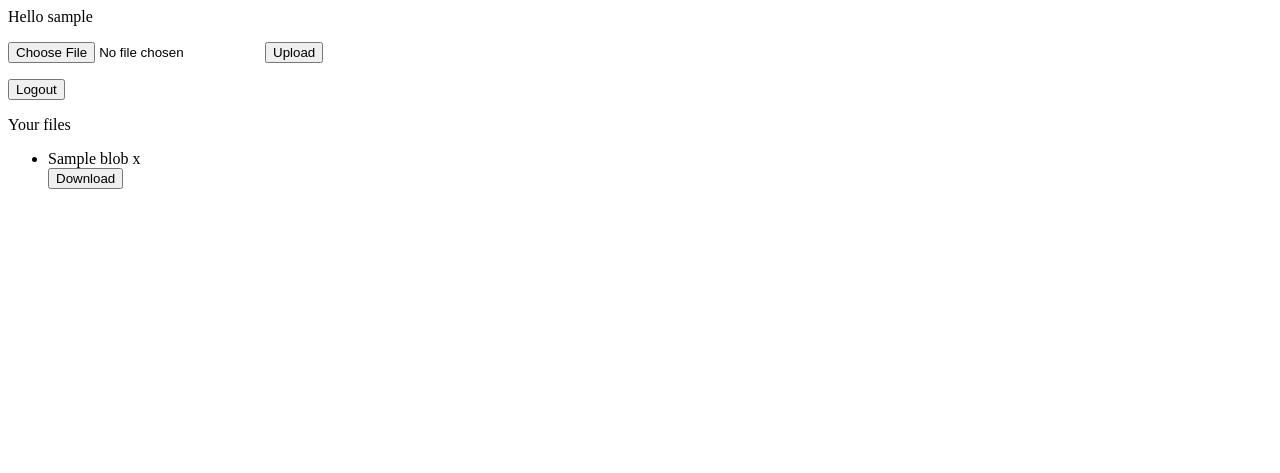
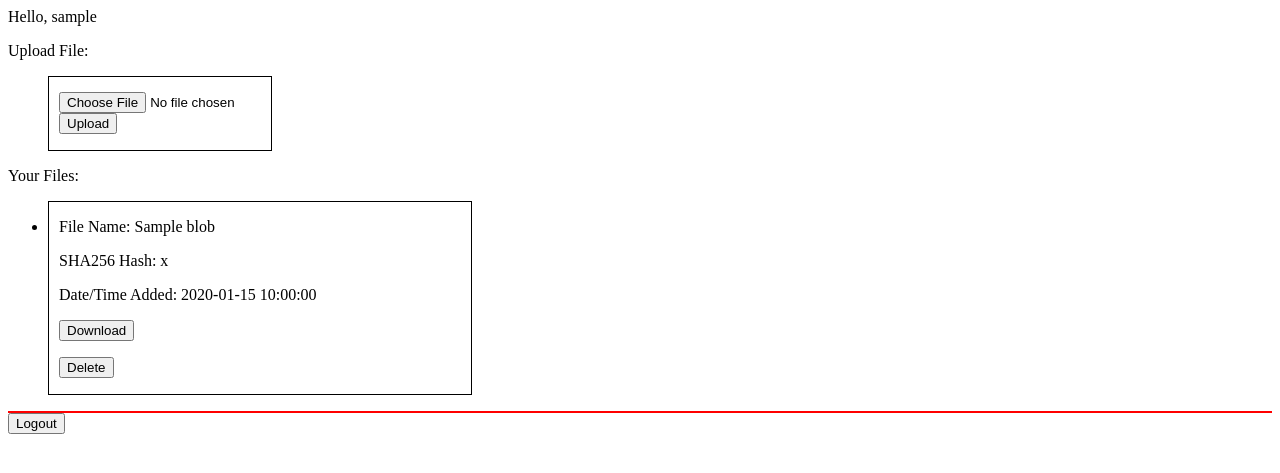
Before and after one commit to hh3111/file-uploading, a Flask app: template templates/index.html in a window 1280 px wide. Shown: the top 473 px of the page. Run offline with Flask 2, Linux system fonts and the light colour scheme; the template is opened without the code that fills it: most values are stand-ins (such as "Sample title", 1, 10 or a date in 2020).

Commit message:
Finished

```diff
--- a/app.yaml
+++ b/app.yaml
@@ -1,4 +1,8 @@
 runtime: python39
+
+handlers:
+- url: /static
+  static_dir: static
 
 env_variables:
   CLOUD_SQL_USERNAME: admin
--- a/db.py
+++ b/db.py
@@ -30,7 +30,6 @@ def get(username, password):
             got_users = (users)
         else:
             got_users = None
-        #print(got_users)
         return got_users
 
 def create(username, password):
@@ -38,6 +37,5 @@ def create(username, password):
     with conn.cursor() as cursor:
         cursor.execute('INSERT INTO users (username, password) VALUES (%s, %s)',
                         (username, password))
-        #cursor.execute('INSERT INTO users (username, password) VALUES (test1, test2)')
     conn.commit()
     conn.close()
--- a/main.py
+++ b/main.py
@@ -6,15 +6,12 @@ from io import BytesIO
 from db import get, create
 from google.cloud import storage
 from pathlib import Path
-#from functools import partial
+import datetime
 import hashlib
 app = Flask(__name__)
 
 storage_client = storage.Client()
 bucket_name = "ciphersquad-bucket"
-#bucket = storage_client.get_bucket(bucket_name)
-#blobs=bucket.list_blobs()
-#print(f"Bucket {bucket.name} accessed.")
 
 @app.route('/')
 def main():
@@ -26,12 +23,9 @@ def verify():
     password = request.form.get('password')
     password = hashlib.sha256(password.encode()).hexdigest()
     attempt = get(username, password)
-    aid = attempt[0].get('id')
     if attempt:
+        aid = attempt[0].get('id')
         buckets = storage_client.list_buckets()
-        #print('cs-gy-6903-ciphersquad-' + str(aid))
-        #for bucket in buckets:
-        #    print(bucket.name)
         bucketexists = 0
         bucket_name = 'cs-gy-6903-ciphersquad-' + str(aid)
         for bucket in buckets:
@@ -44,22 +38,17 @@ def verify():
             bucket = storage_client.bucket(bucket_name)
             new_bucket = storage_client.create_bucket(bucket, location="us")
             print(f"Created bucket {new_bucket.name}")
-
-        print("Metadata Hash:")
         for blob in bucket.list_blobs():
             print(blob.metadata.get('Hash'))
         return render_template("index.html", username=attempt[0].get('username'), id=attempt[0].get('id'), blobs=bucket.list_blobs())
         print("Success")
     else:
-        return render_template("register.html")
+        return render_template("login.html", fail=1)
         print("Failure")
-    #return get(username, password)
-    #return render_template("index.html", user=username)
-    #return get()
 
 @app.route('/login')
 def login():
-    return render_template("login.html")
+    return render_template("login.html", fail=2)
 
 @app.route('/register')
 def register():
@@ -71,22 +60,20 @@ def success():
         f = request.files['file']
         username = request.form.get('username')
         id = request.form.get('id')
-        #for blob in bucket.list_blobs():
-        #    print(blob.name)
-        #    print(blob.id)
-
-        #print(hashlib.sha256(contents).hexdigest())
-
 
         bucket = storage_client.get_bucket('cs-gy-6903-ciphersquad-' + str(id))
         blob = bucket.blob(f.filename)
-        contents = blob.download_as_bytes()
-        hashedfile = hashlib.sha256(contents).hexdigest()
-        metadata = {'Hash': hashedfile}
+        out_file = f.read()
+
+        hashedfile = hashlib.sha256(out_file).hexdigest()
+        print(hashedfile)
+        now = str(datetime.datetime.now())
+        metadata = {'Hash': hashedfile, 'Added': now}
         blob.metadata = metadata
+        f.seek(0)
         blob.upload_from_file(f)
+
         return render_template("acknowledgement.html", name=f.filename)
-        #return render_template("acknowledgement.html", name='hello', dir=os.listdir())
 
 @app.route('/add', methods = ['POST'])
 def add_user():
@@ -94,9 +81,6 @@ def add_user():
     username = request.form.get('username')
     password = request.form.get('password')
     password = hashlib.sha256(password.encode()).hexdigest()
-    #if not useradd.is_json:
-    #    return jsonify({"add": "Missing JSON"}), 400
-    #create("test", "test")
     create(username, password)
     return 'User Added'
 
@@ -106,22 +90,28 @@ def download_file():
     username = request.form.get('username').replace('/', '')
     id = request.form.get('id').replace('/', '')
     bucket_name = 'cs-gy-6903-ciphersquad-' + str(id)
-    destination = '/'
-
-
 
     bucket = storage_client.get_bucket(bucket_name)
     blob = bucket.blob(filename)
-    #blob.download_to_filename('/tmp/' + filename)
     contents = blob.download_as_bytes()
 
     file_obj = BytesIO(contents)
-    #return send_from_directory(full_path, filename)
     return send_file(file_obj, attachment_filename=filename, as_attachment=True)
 
-    #send_from_directory(app.config['DOWNLOAD_FOLDER'], filename, as_attachment=True)
+@app.route('/delete', methods = ['POST'])
+def delete():
+    filename = request.form.get('file').replace('/', '')
+    username = request.form.get('username').replace('/', '')
+    id = request.form.get('id').replace('/', '')
+    bucket_name = 'cs-gy-6903-ciphersquad-' + str(id)
+
+    bucket = storage_client.bucket(bucket_name)
+    blob = bucket.blob(filename)
+
+    blob.delete()
 
     return render_template("index.html", username=username, id=id, blobs=bucket.list_blobs())
+    print("Success")
 
 if __name__ == '__main__':
     app.run(host="127.0.0.1", port=8080, debug=True)
--- a/requirements.txt
+++ b/requirements.txt
@@ -3,3 +3,4 @@ Werkzeug==2.2.2
 google-cloud-storage
 pymysql
 pathlib
+datetime
--- /dev/null
+++ b/static/styles/index2.css
@@ -0,0 +1,10 @@
+.container {
+    border: 1 none red;
+    border-bottom: 2px solid red;
+    border-radius: 1;
+}
+
+.file {
+    border: 2px solid blue;
+    border-radius: 1;
+}
--- a/templates/index.html
+++ b/templates/index.html
@@ -1,32 +1,49 @@
+<link href="{{ url_for('static', filename='index2.css') }}?{{config.APP_ID}}" rel="stylesheet">
 <html>
     <head>
         <title>Upload File: </title>
     </head>
     <body>
-        <p>Hello {{username}}</p>
+        <p style="padding-bottom: 0px;">Hello, {{username}}</p>
+        <p>Upload File:</p>
+        <div class="container" style="border: 1px solid black; margin-right: 1000px; margin-left: 40px; padding-left: 10px; padding-top: 15px;">
             <form action="/success" method="post" enctype="multipart/form-data">
                 <input type="file" name="file"/>
                 <input type="submit" value="Upload"/>
                 <input type="hidden" id="id" name="id" value={{id}} />
                 <input type="hidden" id="username" name="id" value={{username}} />
             </form>
-        <a href="/login">
-            <button>Logout</button>
-        </a>
-        <p>Your files</p>
+        </div>
+
+        <div class="container">
+            <p>Your Files:</p>
             <ul>
             {% for blob in blobs %}
-                <li>
-                    {{blob.name}}
-                    {{blob.metadata.get('Hash')}}
+                    <li style="border: 1px solid black; margin-right: 800px; padding-left: 10px">
+                        <p>File Name: {{blob.name}}</p>
+                        <p>SHA256 Hash: {{blob.metadata.get('Hash')}}</p>
+                        <p>Date/Time Added: {{blob.metadata.get('Added')}}</p>
+                        <div>
                             <form action="/download" method="post" enctype="multipart/form-data">
                                 <input type="hidden" id="id" name="id" value={{id}}/>
                                 <input type="hidden" id="username" name="username" value={{username}}/>
                                 <input type="hidden" id="file" name="file" value={{blob.name}}/>
                                 <input type="submit" value="Download"/>
                             </form>
+                            <form action="/delete" method="post" enctype="multipart/form-data">
+                                <input type="hidden" id="id" name="id" value={{id}}/>
+                                <input type="hidden" id="username" name="username" value={{username}}/>
+                                <input type="hidden" id="file" name="file" value={{blob.name}}/>
+                                <input type="submit" value="Delete"/>
+                            </form>
+                        </div>
+
                     </li>
             {% endfor %}
             </ul>
+        </div>
+        <a href="/login">
+            <button>Logout</button>
+        </a>
     </body>
 </html>
--- a/templates/login.html
+++ b/templates/login.html
@@ -1,3 +1,4 @@
+<link rel= "stylesheet" type= "text/css" href= "{{ url_for('static',filename='styles/login.css') }}">
 <form action="/verify" method="post" enctype="multipart/form-data">
     <div class="container">
       <label for="username"><b>Username</b></label>
@@ -7,8 +8,11 @@
       <input type="password" placeholder="Enter Password" name="password" id="username" value="test" required>
 
       <button type="submit">Login</button>
+      {% if fail %}
+      <p>Incorrect password</p>
+      {% endif %}
       <div class="container signin">
-        <p>Don't have an account?<a href="/register">Register</a>.</p>
+        <b>Don't have an account?<a href="/register"> Register</b>
       </div>
     </div>
   </form>
--- a/templates/register.html
+++ b/templates/register.html
@@ -11,7 +11,6 @@
       <input type="password" placeholder="Enter Password" name="password" id="password" required>
       <hr>
 
-      <p>By creating an account you agree to our <a href="#">Terms & Privacy</a>.</p>
       <button type="submit" class="registerbtn">Register</button>
     </div>
 
```
Also changed, not shown: static/styles/index.css (added, +9 -0 lines), static/styles/login.css (added, +71 -0 lines), 1 other file. Lines whose indentation alone changed are shown as unchanged.
